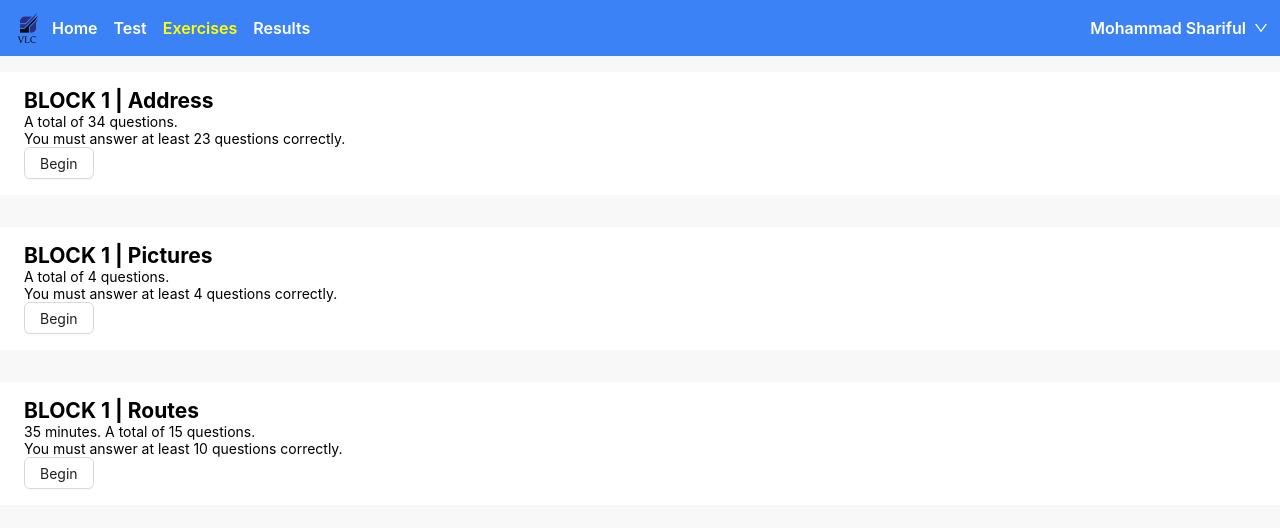
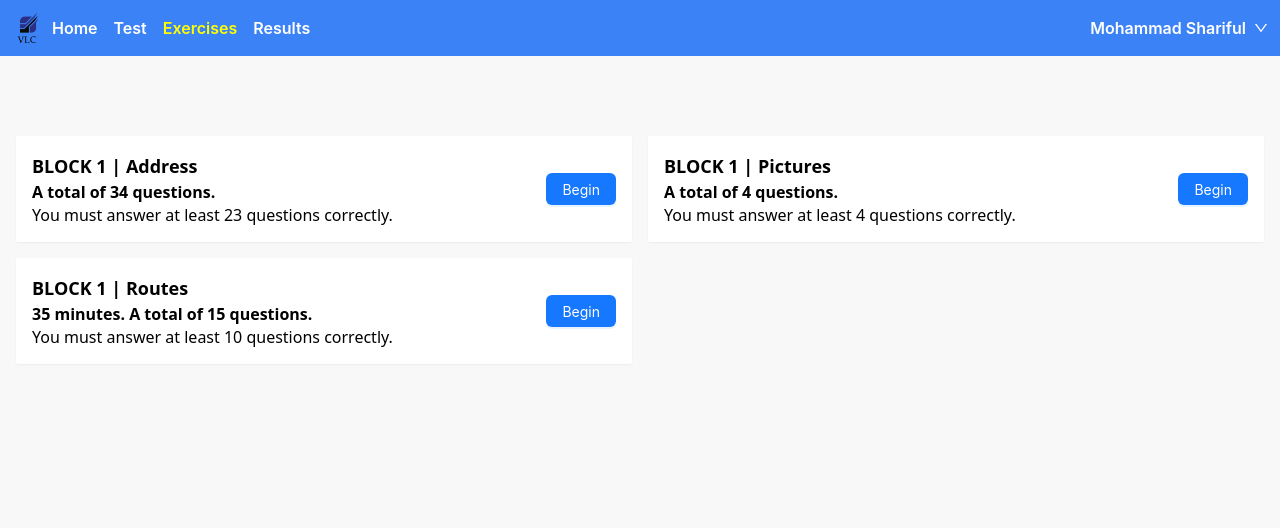
Before and after one commit to lrn79/quiz-application, a React (Vite) app: page /exercises in a window 1280 px wide. Shown: the top 528 px of the page. Built offline with nearby package versions, Linux system fonts and the light colour scheme.

Commit message:
exercise page add

```diff
--- a/src/components/shared/GoogleAuth.jsx
+++ b/src/components/shared/GoogleAuth.jsx
@@ -1,15 +1,19 @@
-import { Button } from "antd";
+import { Button, Divider } from "antd";
 import googleIcon from '../../assets/icons/google.png';
 
 
 const GoogleAuth = () => {
     return (
+        <>
+            <Divider style={{ margin: 0, marginBottom: '6px' }}>OR</Divider>
             <div className="w-auto flex justify-center mb-2">
                 <Button className="flex justify-center items-center shadow-xs border-[1px] border-gray-200 text-center space-x-2 font-semibold text-sm text-black px-3 py-2" type="link">
                     <img src={googleIcon} alt="google" />
                     <span>Login with Google</span>
                 </Button>
             </div>
+        </>
+
     );
 };
 
--- /dev/null
+++ b/src/components/shared/Quiz.jsx
@@ -0,0 +1,37 @@
+import { Button, Progress, Radio, Space } from 'antd';
+import logo from '../../assets/logo.jpg';
+
+
+
+const Quiz = () => {
+    return (
+        <>
+            <div className='flex justify-between items-center mb-2'>
+                <h3 className='text-base sm:text-lg font-semibold'>Address</h3>
+                <img className='w-10' src={logo} alt="logo" />
+            </div>
+            <Progress showInfo={false} percent={0} status="active" />
+            <form >
+                <div className='flex justify-between items-start flex-col-reverse sm:flex-row gap-2'>
+                    <div>
+                        <h4 className='font-normal text-base mb-1'>1. Where is the office building for the 18th district?</h4>
+                        <Radio.Group onChange={() => ''} value={2}>
+                            <Space direction="vertical">
+                                <Radio value={1}>Option A</Radio>
+                                <Radio value={2}>Option B</Radio>
+                                <Radio value={3}>Option C</Radio>
+                                <Radio value={4}>Option D</Radio>
+                            </Space>
+                        </Radio.Group>
+                    </div>
+                    <h2 className='bg-blue-500 text-base text-white px-3 py-1 rounded-md shadow-sm w-16  font-semibold '>18:46</h2>
+                </div>
+                <div className='text-end'>
+                    <Button type='primary'>Next</Button>
+                </div>
+            </form>
+        </>
+    );
+};
+
+export default Quiz;
--- a/src/components/shared/index.js
+++ b/src/components/shared/index.js
@@ -1,3 +1,4 @@
 export { default as GoogleAuth } from './GoogleAuth';
 export { default as Navbar } from './Navbar';
 export { default as CustomLink } from './CustomLink';
+export { default as Quiz } from './Quiz';
--- /dev/null
+++ b/src/pages/exercise/ExerciseQuiz.jsx
@@ -0,0 +1,14 @@
+import { Quiz } from "../../components/shared";
+
+
+const ExerciseQuiz = () => {
+    return (
+        <section className="w-full flex justify-center items-center mt-20">
+            <div className="w-full sm:w-[700px] bg-white p-5 rounded-md mx-4 shadow-sm">
+                <Quiz />
+            </div>
+        </section>
+    );
+};
+
+export default ExerciseQuiz;
--- a/src/pages/exercise/index.jsx
+++ b/src/pages/exercise/index.jsx
@@ -1,35 +1,41 @@
-import { Row, Col, Button } from "antd";
+import { Button } from "antd";
+import { useNavigate } from "react-router-dom";
+
 
 const Exercises = () => {
+    const navigate = useNavigate();
+
     const startExercisesList = [
         {
-            name: 'BLOCK 1 | Address',
+            label: 'BLOCK 1 | Address',
             question: 'A total of 34 questions.',
-            reuiredInfo: 'You must answer at least 23 questions correctly.'
+            requiredInfo: 'You must answer at least 23 questions correctly.'
         },
         {
-            name: 'BLOCK 1 | Pictures',
+            label: 'BLOCK 1 | Pictures',
             question: 'A total of 4 questions.',
-            reuiredInfo: 'You must answer at least 4 questions correctly.'
+            requiredInfo: 'You must answer at least 4 questions correctly.'
         },
         {
-            name: 'BLOCK 1 | Routes',
+            label: 'BLOCK 1 | Routes',
             question: '35 minutes. A total of 15 questions.',
-            reuiredInfo: 'You must answer at least 10 questions correctly.'
+            requiredInfo: 'You must answer at least 10 questions correctly.'
         },
     ]
     return (
-        <section>
-            <div>
+        <section className="mt-20 px-4">
+            <div className="w-full grid grid-cols-1 sm:grid-cols-2 gap-4">
                 {startExercisesList.map((quiz, index) => (
-                    <Row key={index}>
-                        <Col flex='auto' className="bg-white px-6 py-4 my-4">
-                            <h2>{quiz.name}</h2>
-                            <p>{quiz.question}</p>
-                            <p>{quiz.reuiredInfo}</p>
-                            <Button>Begin</Button>
-                        </Col>
-                    </Row>
+                    <div key={index}>
+                        <div className="flex justify-between items-center bg-white rounded-sm shadow-sm p-4">
+                            <div>
+                                <h3 className="font-semibold text-lg">{quiz.label}</h3>
+                                <h5 className="font-semibold text-base">{quiz.question}</h5>
+                                <p className="font-normal">{quiz.requiredInfo}</p>
+                            </div>
+                            <Button onClick={() => navigate('/exercise/2')} type="primary">Begin</Button>
+                        </div>
+                    </div>
                 ))}
             </div>
         </section>
--- a/src/pages/index.js
+++ b/src/pages/index.js
@@ -2,6 +2,7 @@ export { default as Home } from './home';
 export * as Dashboard from './dashboard';
 export { default as TestExam } from './testExam';
 export { default as Exercises } from './exercise';
+export { default as ExerciseQuiz } from './exercise/ExerciseQuiz';
 export { default as Result } from './result';
 export { default as ResultProgress } from './result/ResultProgress';
 export { default as SignIn } from './signIn';
--- a/src/pages/result/ResultProgress.jsx
+++ b/src/pages/result/ResultProgress.jsx
@@ -22,9 +22,6 @@ const ResultProgress = () => {
             </div>
 
         </section>
-
-
-
     );
 };
 
--- a/src/routes/index.jsx
+++ b/src/routes/index.jsx
@@ -1,6 +1,6 @@
 import { createBrowserRouter } from 'react-router-dom';
 import RootLayout from '../layouts/rootLayout';
-import { Home, SignIn, SignUp, NotFound, TestExam, Result, Exercises, ResultProgress } from '../pages';
+import { Home, SignIn, SignUp, NotFound, TestExam, Result, Exercises, ResultProgress, ExerciseQuiz } from '../pages';
 
 
 const routes = createBrowserRouter([
@@ -19,6 +19,10 @@ const routes = createBrowserRouter([
             {
                 path: '/exercises',
                 element: <Exercises />,
+            },
+            {
+                path: '/exercise/:id',
+                element: <ExerciseQuiz />,
             },
             {
                 path: '/result',
```
Lines whose indentation alone changed are shown as unchanged.
